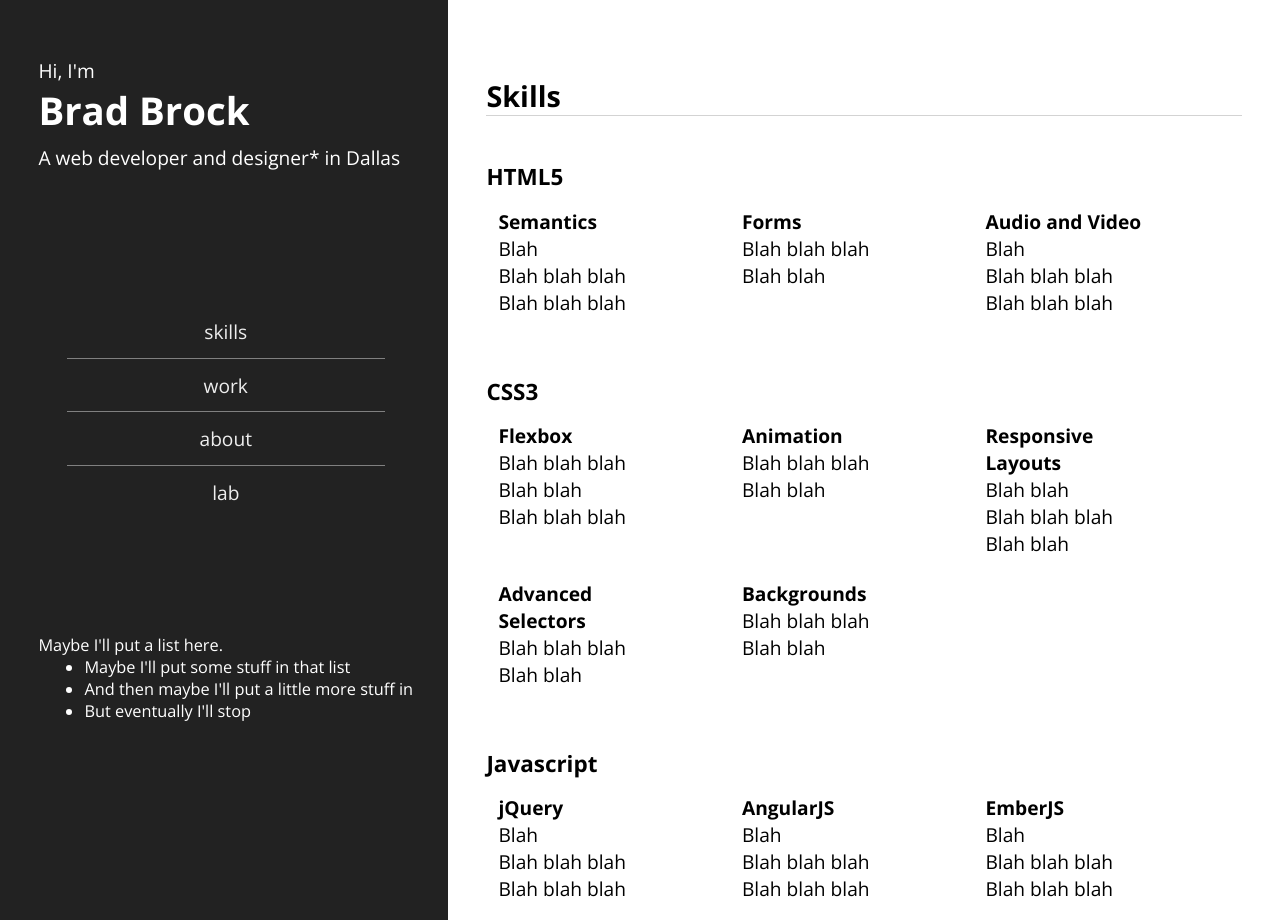
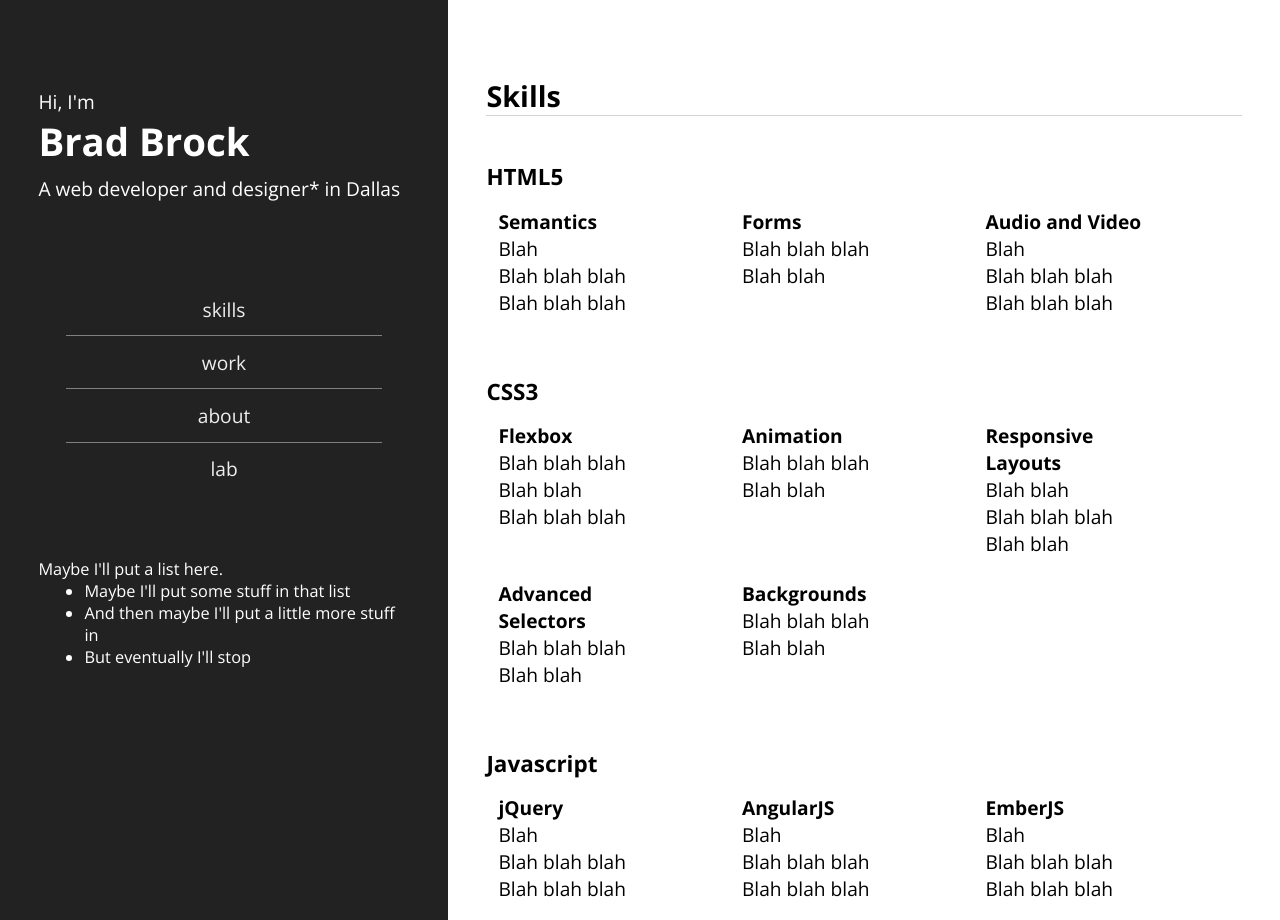
Before and after one commit to Spyrojoe/VBT4.0, a PHP site: page / in a window 1280 px wide. Shown: the top 920 px of the page. Run offline with PHP 8.4, Linux system fonts and the light colour scheme; some libraries are stand-ins or nearby versions.

Commit message:
Two column layout (the right way)
Or the best way I’ve found, so far. Sidebar and main content floated
left and right, fixed positioning and flexbox on the sidebar

```diff
--- a/index.html
+++ b/index.html
@@ -8,7 +8,7 @@
 	<link href='http://fonts.googleapis.com/css?family=Source+Sans+Pro:200,300,400|Open+Sans:400,300,600,700' rel='stylesheet' type='text/css'>
 	<script src="http://ajax.googleapis.com/ajax/libs/jquery/1.11.1/jquery.min.js"></script>
 	<!--<script type="text/javascript" src="js/script.js"></script>
-	<script type="text/javascript" src="js/findTallest.js"></script>-->
+	<script type="text/javascript" src="js/findTallest.js"></script>
 	<script type="text/javascript">
 		$(document).ready(function(){
 			var col1Height = $(".sidebar").outerHeight();
@@ -31,13 +31,11 @@
 		$(window).load(function(){
 			$(".vert-wrap").outerHeight($(window).outerHeight());
 		});
-	</script>
+	</script>-->
 </head>
 <body>
-<div class="clfx">
 
 	<div class="sidebar clfx" id="sidebar">
-		<div class="vert-wrap clfx">
 		<header>
 			<div class="intro">
 				<p>Hi, I'm</p>
@@ -62,7 +60,6 @@
 				<li>But eventually I'll stop</li>
 			</ul>
 		</footer>
-		</div><!-- vert-wrap -->
 	</div>
 
 	<main id="main">
@@ -170,11 +167,9 @@
 					</div>
 				</section><!-- row -->
 
-			</div><!-- grid -->
 		</section><!-- page -->
 		<section class="page">
 
-			<div class="grid">
 				<h2>Skills</h2>
 
 				<!-- HTML5 -->
@@ -256,6 +251,5 @@
 			</div><!-- grid -->
 		</section><!-- page -->
 	</main>
-</div><!-- page clearfiz-->
 </body>
 </html>
--- a/style.css
+++ b/style.css
@@ -42,15 +42,20 @@ main{
 	padding: 3%;
 }
 header, nav, footer{
-	flex-grow: 1;
+	/*flex-grow: 1;*/
+	width: 100%;
+	margin: 0 auto;
 }
 header{
 	padding: 5% 0;
 }
-header, nav, footer, .page{
-	width: 100%;
-	margin: 0 auto;
+main{
+	float: right;
+	left: 0;
+	width: 65%;
+	background: #fff;
 }
+
 .vert-wrap{
 	position: fixed;
 	display: flex;
@@ -59,14 +64,15 @@ header, nav, footer, .page{
 	justify-content: space-around;
 
 }
-main{
-	float: right;
+
+.sidebar{
+	display: flex;
+	flex-direction: column;
+	justify-content: space-around;
+	position: fixed;
+	top: 0;
+	bottom: 0;
 	left: 0;
-	width: 65%;
-	background: #fff;
-}
-.sidebar{
-	position: relative;
 	float: left;
 	width: 35%;
 	color: #fff;
@@ -74,6 +80,8 @@ main{
 	/*background: rgba(0,0,0,.2);*/
 }
 .page{
+	width: 100%;
+	margin: 0 auto;
 	padding-top: 5%;
 }
 /*.grid .row > section{
```
